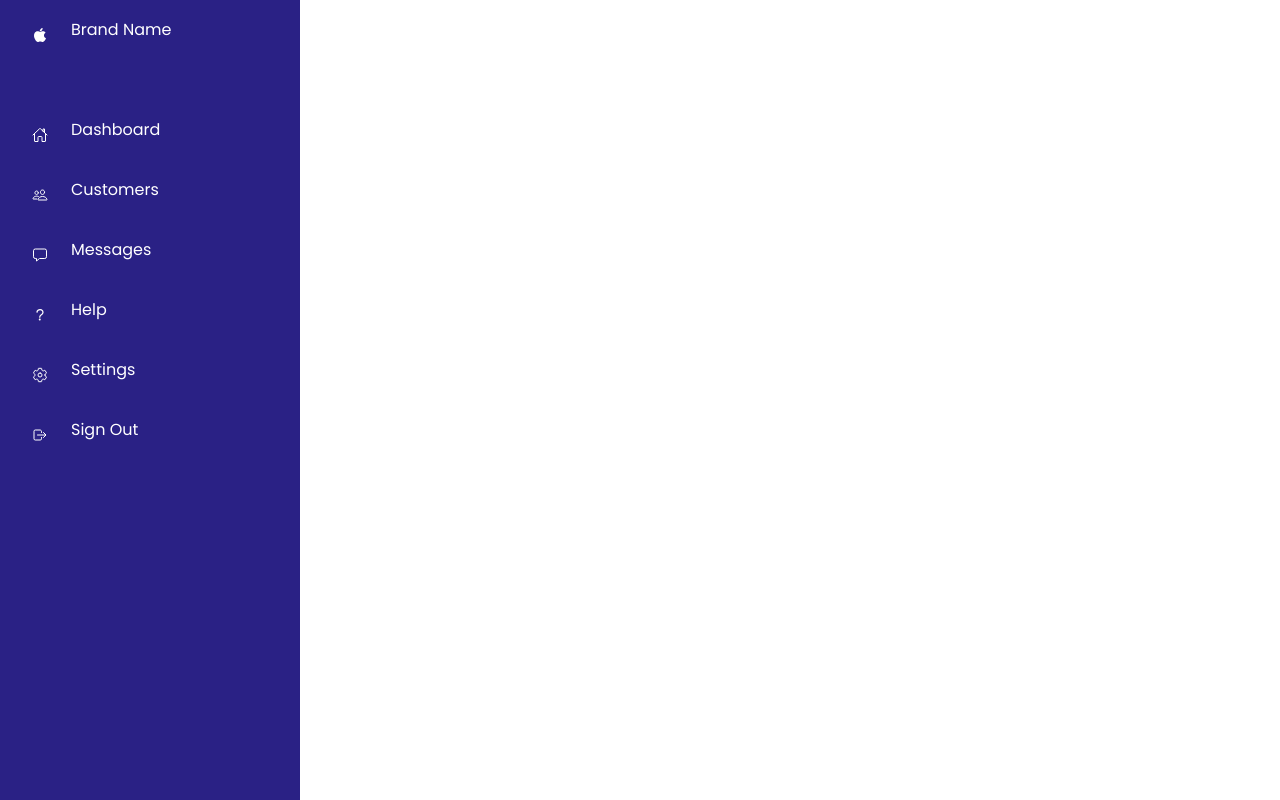
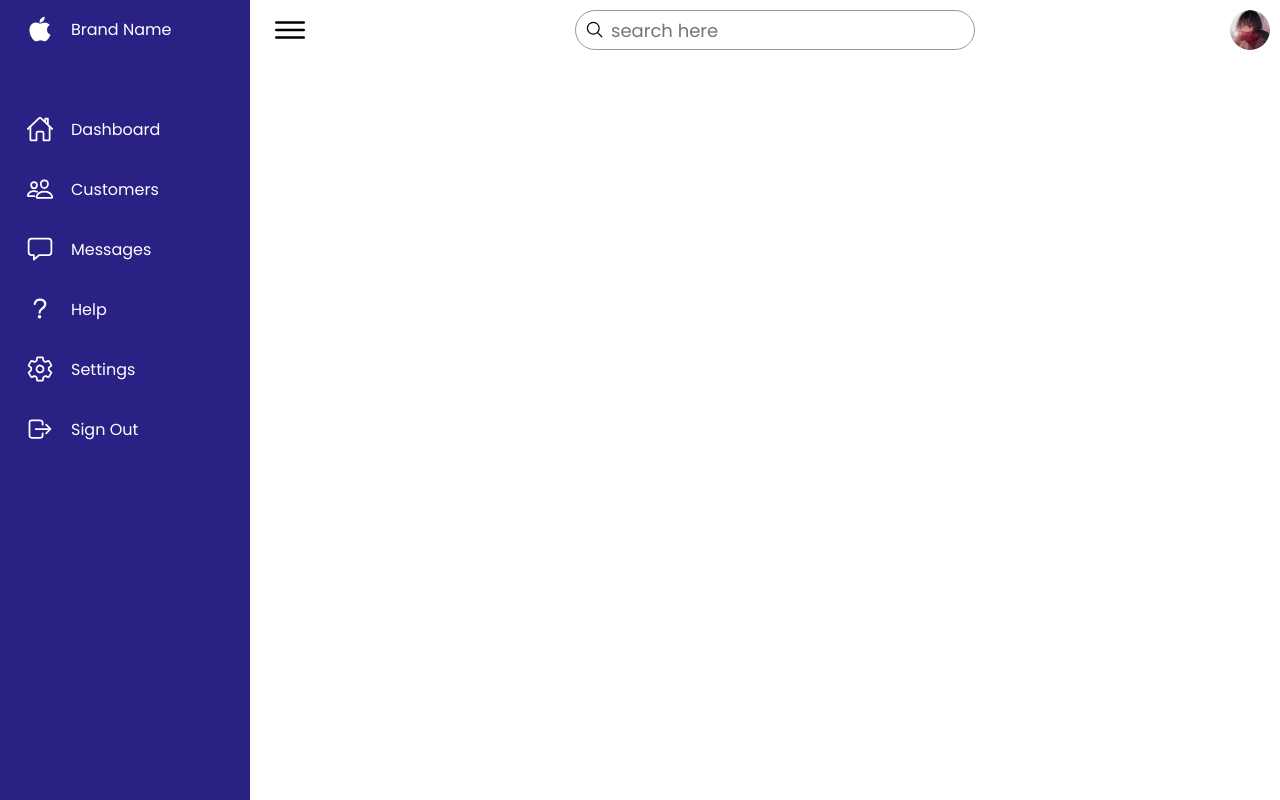
Before and after one commit to violetauko/admin-dashboard, a plain HTML site: page index.html in a window 1280 px wide. Drawn offline with nearby package versions, Linux system fonts and the light colour scheme.

Commit message:
topbar,toggle

```diff
--- a/css/styles.css
+++ b/css/styles.css
@@ -26,12 +26,15 @@ body {
 }
 .navbar {
   position: fixed;
-  width: 300px;
+  width: 250px;
   height: 100%;
   background: var(--blue);
   border-left: 10px solid var(--blue);
-  transition: 0.5sec;
+  transition: 0.5s;
   overflow: hidden;
+}
+.navbar.active {
+  width: 72px;
 }
 .navbar ul {
   position: absolute;
@@ -72,7 +75,7 @@ body {
   line-height: 75px;
   text-align: center;
 }
-.navbar ul li a .icon icon-icon {
+.navbar ul li a .icon ion-icon {
   font-size: 1.75rem;
 }
 .navbar ul li a .title {
@@ -85,7 +88,8 @@ body {
   white-space: nowrap;
 }
 /* curves */
-.navbar ul li:hover a::before {
+.navbar ul li:hover a::before
+{
   content: "";
   position: absolute;
   right: 0;
@@ -97,7 +101,9 @@ body {
   box-shadow: 35px 35px 0 10px var(--white);
   pointer-events: none;
 }
-.navbar ul li:hover a::after {
+.navbar ul li:hover a::after
+
+ {
   content: "";
   position: absolute;
   right: 0;
@@ -109,3 +115,78 @@ body {
   box-shadow: 35px -35px 0 10px var(--white);
   pointer-events: none;
 }
+
+/* --------------main--------------- */
+ .main {
+  position: absolute;
+  width: calc(100% - 250px);
+  left: 250px;
+  min-height: 100vh;
+  background: var(--white);
+  transition: 0.5s;
+}
+.main.active{
+  width: calc(100% - 72px);
+  left: 72px;
+}
+.topbar {
+  width: 100%;
+  height: 60px;
+  display: flex;
+  justify-content: space-between;
+  align-items: center;
+  padding: 0 10px;
+}
+.toggle {
+  position: relative;
+  top: 0;
+  width: 60px;
+  height: 60px;
+  display: flex;
+  justify-content: center;
+  align-items: center;
+  font-size: 2.5rem;
+  cursor: pointer;
+}
+
+.search {
+  position: relative;
+  width: 400px;
+  margin: 0 10px;
+}
+.search label {
+  position: relative;
+  width: 100%;
+}
+.search label input {
+  width: 100%;
+  height: 40px;
+  border-radius: 40px;
+  padding: 5px 20px;
+  padding-left: 35px;
+  font-size: 18px;
+  outline: none;
+  border: 1px solid var(--black2);
+}
+.search label ion-icon {
+  position: absolute;
+  top: 0;
+  left: 10px;
+  font-size: 1.2rem;
+}
+.user{
+  position: relative;
+  width: 40px;
+  height: 40px;
+  border-radius: 50%;
+  overflow: hidden;
+  cursor: pointer;
+}
+.user img{
+  position: absolute;
+  top: 0;
+  left: 0;
+  width: 100%;
+  height: 100%;
+  object-fit: cover;
+}
--- a/index.html
+++ b/index.html
@@ -70,6 +70,24 @@
       </div>
     </div>
 
+    <!-- -----------main---------- -->
+    <div class="main">
+      <div class="topbar">
+        <div class="toggle">
+          <ion-icon name="menu-outline"></ion-icon>
+        </div>
+        <div class="search">
+          <label>
+            <input type="text" placeholder="search here" />
+            <ion-icon name="search-outline"></ion-icon>
+          </label>
+        </div>
+        <div class="user">
+          <img src="images/pp.jpg" alt="" />
+        </div>
+      </div>
+    </div>
+
     <script src="js/main.js"></script>
 
     <!-- ionicons -->
--- a/js/main.js
+++ b/js/main.js
@@ -0,0 +1,20 @@
+// add hovered class to selected list item
+
+let list = document.querySelectorAll(".navigation li");
+
+function activeLink() {
+  list.forEach((item) => {
+    item.classList.remove("hovered");
+  });
+  this.classList.add("hovered");
+}
+list.forEach((item) => item.addEventListener("mouseover", activeLink));
+
+let toggle = document.querySelector(".toggle");
+let navbar = document.querySelector(".navbar");
+let main = document.querySelector(".main");
+
+toggle.onclick = function () {
+  navbar.classList.toggle("active");
+  main.classList.toggle("active");
+};
```
Also changed, not shown: images/pp.jpg (added).
